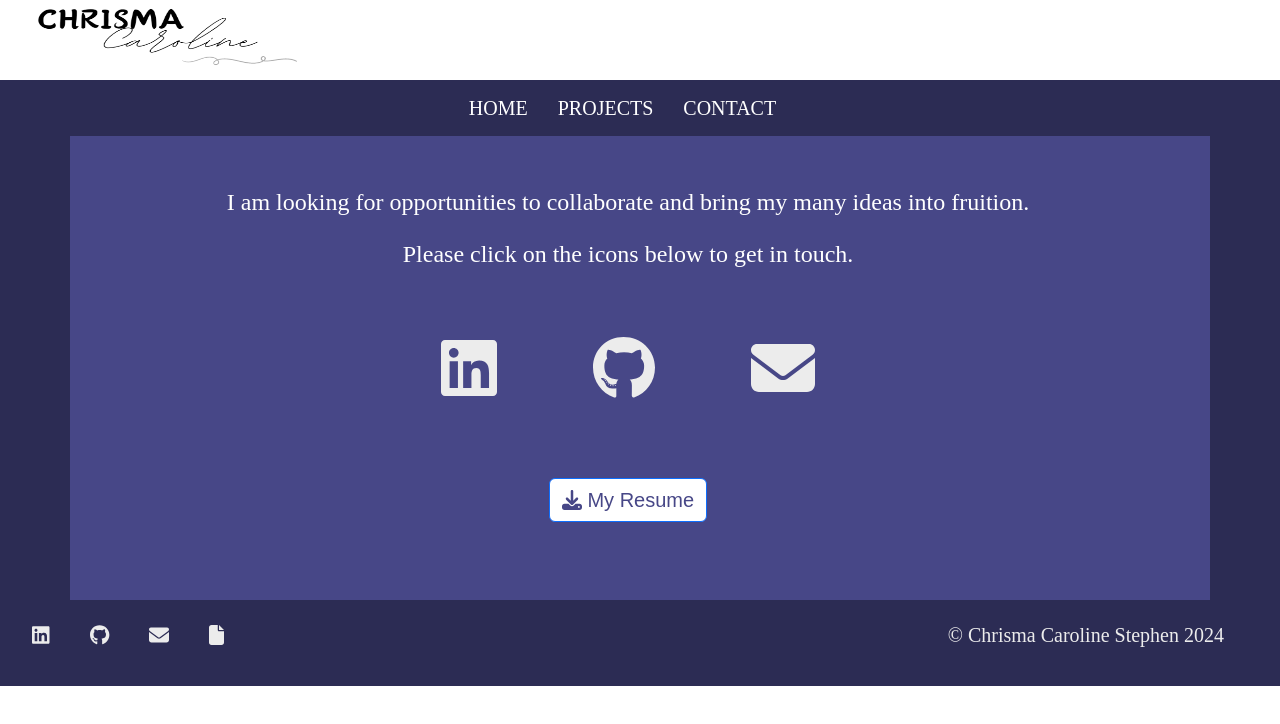
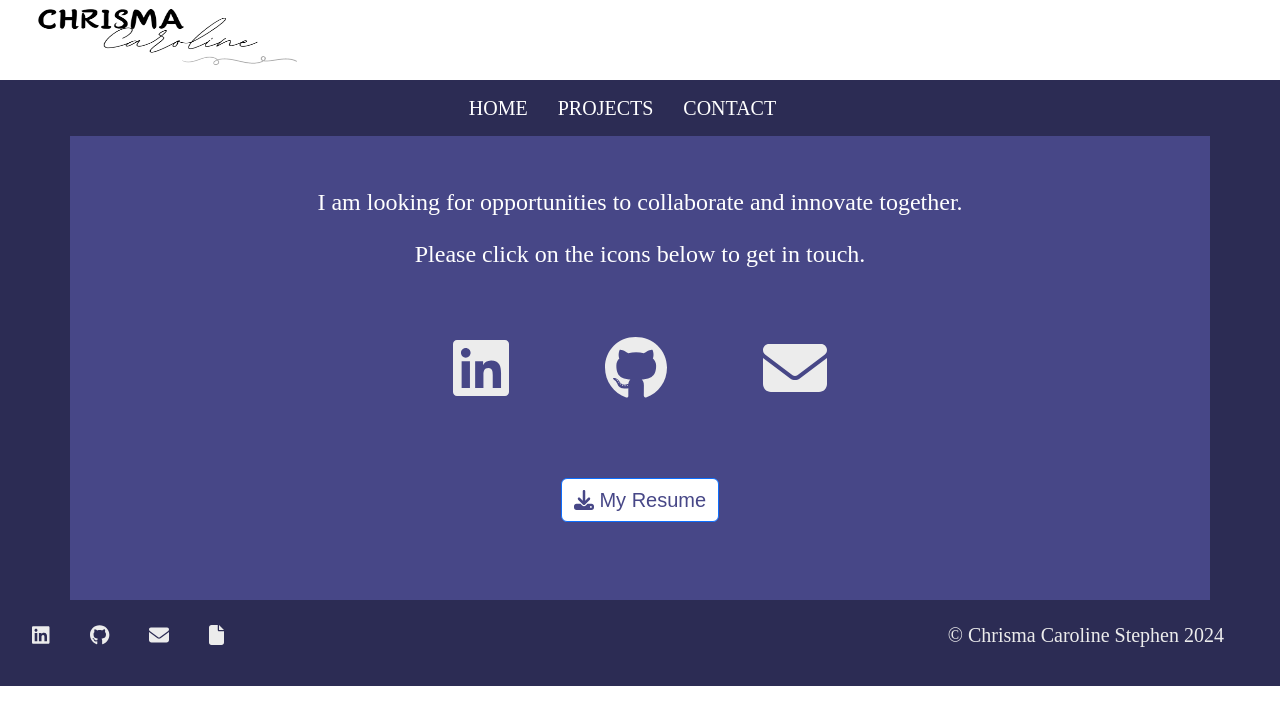
Before and after one commit to chrisma89/Chrisma-Caroline-Stephen, a React (Vite) app: page /contact in a window 1280 px wide. Shown: the top 724 px of the page. Built offline with nearby package versions, Linux system fonts and the light colour scheme; a web font is replaced by a local one.

Commit message:
links on contact page now appear in the center

```diff
--- a/src/components/Contact/index.jsx
+++ b/src/components/Contact/index.jsx
@@ -44,9 +44,9 @@ const Contact = () => {
   // }
 
   return (
-    <div style={{ backgroundColor: "#2C2C54" }}>
-      <Container className="projectbackgrnd" style={{ color: "#2C2C54" }}>
-        <Row className="container-fluid d-flex justify-content-center align-items-center p-5">
+    <div className="container-fluid d-flex" style={{ backgroundColor: "#2C2C54" }}>
+      <Container className="container-fluid d-flex projectbackgrnd" style={{ color: "#2C2C54" }}>
+        <Row className="justify-content-center align-items-center p-5">
           <p
 
             style={{
@@ -56,8 +56,7 @@ const Contact = () => {
               textAlign: "center",
             }}
           >
-            I am looking for opportunities to collaborate and bring my many
-            ideas into fruition.
+            I am looking for opportunities to collaborate and innovate together.
           </p>
           <p
 
@@ -71,7 +70,7 @@ const Contact = () => {
             {" "}
             Please click on the icons below to get in touch.{" "}
           </p>
-          <div className="container-fluid d-flex flex-row justify-content-center align-items-center linkicon">
+          <div className="linkicon">
             {" "}
             <Links />
           </div>
--- a/src/components/LInks/index.jsx
+++ b/src/components/LInks/index.jsx
@@ -7,14 +7,14 @@ import "./style.css"
 
 const Links = () => {
   return(
-    <div className='projectbackgrnd'>
-
+    // <div className='projectbackgrnd'>
+  <>
     <a href="https://www.linkedin.com/in/chrisma-caroline-stephen/" target="_blank" className='icon'><FontAwesomeIcon icon={faLinkedin} /></a>
     <a href="https://github.com/chrisma89"  target="_blank" className='icon'><FontAwesomeIcon icon={faGithub} /></a>
     <a href="mailto:chrismacaroline@gmail.com"  target="_blank" className='icon'><FontAwesomeIcon icon={faEnvelope} /></a>
     {/* <a href="/images/CV.pdf"  target="_blank" className='icon'><FontAwesomeIcon icon={faFile} /></a> */}
-
-   </div>
+</>
+  //  </div>
   )
 }
 
--- a/src/main.css
+++ b/src/main.css
@@ -221,12 +221,20 @@ a {
 }
 @media (max-width : 768px){
   .linkicon{
-    container: fluid;
+
     display: flex;
     flex-direction: column;
     justify-content: center;
     align-items: center;
-    padding: 0%;
-    margin: 0%;
+    /* padding: 0%; */
+    /* margin: 0%;   */
+    font-size: 0.5rem;
   }
 }
+
+.linkicon {
+  display: flex;
+  justify-content: center;
+
+  align-items: center;
+}
```
